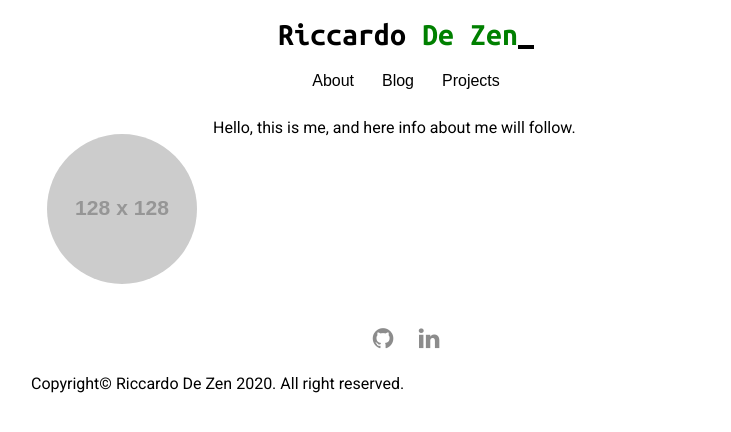
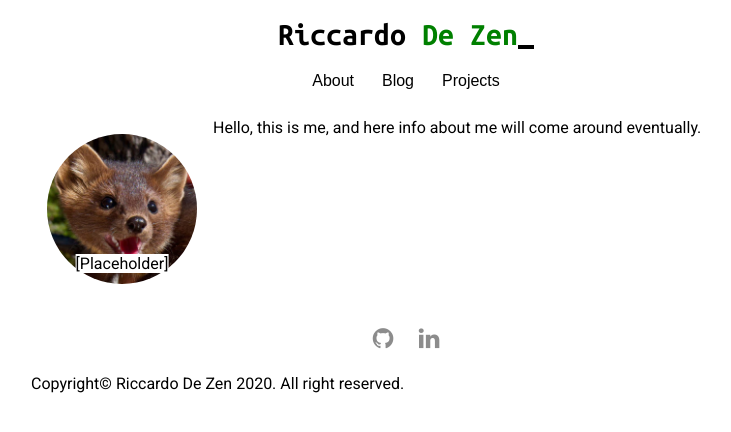
Before and after one commit to ricdezen/ricdezen.github.io, a Jekyll site: the page built from about.md, in a window 1280 px wide. Shown: the top 432 px of the page, without its empty margins (234-965 px from the left). Built offline with Jekyll 4.4.1, drawn with Linux system fonts in a browser that asks for light colours.

Commit message:
Added placeholder image

```diff
--- a/_layouts/about.html
+++ b/_layouts/about.html
@@ -3,6 +3,11 @@ title: Home
 layout: default
 ---
 <div class="about-container">
-    <div class="propic-container"><img src="https://via.placeholder.com/128" class="propic" /></div>
+    <div class="propic-container">
+        <img src="assets/martora.jpg" class="propic" />
+        <div
+            style="background-color: white; margin-top: -50px; position: absolute; left: 50%; transform: translateX(-50%);">
+            [Placeholder]</div>
+    </div>
     {{ content }}
 </div>
--- a/about.md
+++ b/about.md
@@ -2,4 +2,4 @@
 title: About
 layout: about
 ---
-Hello, this is me, and here info about me will follow.
+Hello, this is me, and here info about me will come around eventually.
--- a/css/default.css
+++ b/css/default.css
@@ -184,6 +184,7 @@ h1 {
 .propic-container {
     width: auto;
     float: left;
+    position: relative;
     text-align: center;
 }
 
```
Also changed, not shown: _data/roadmap.yaml (added, +7 -0 lines), assets/martora.jpg (added).
